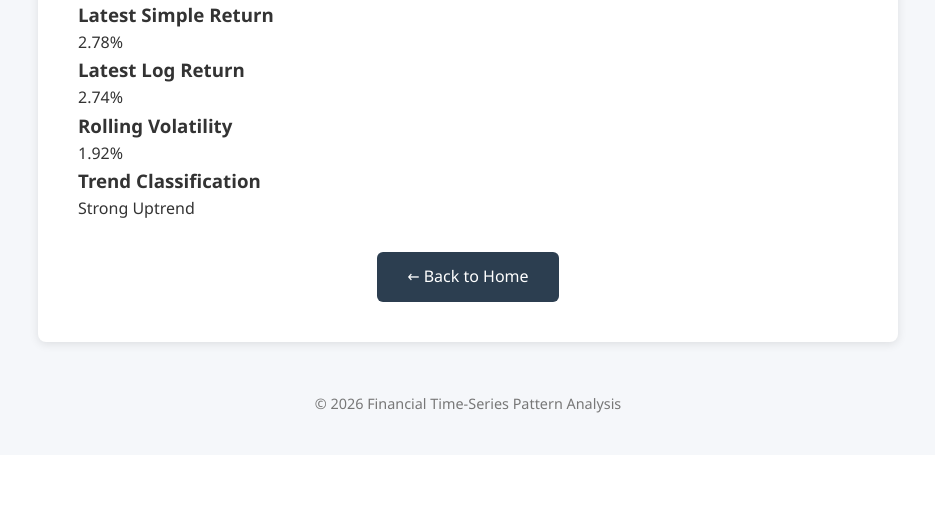
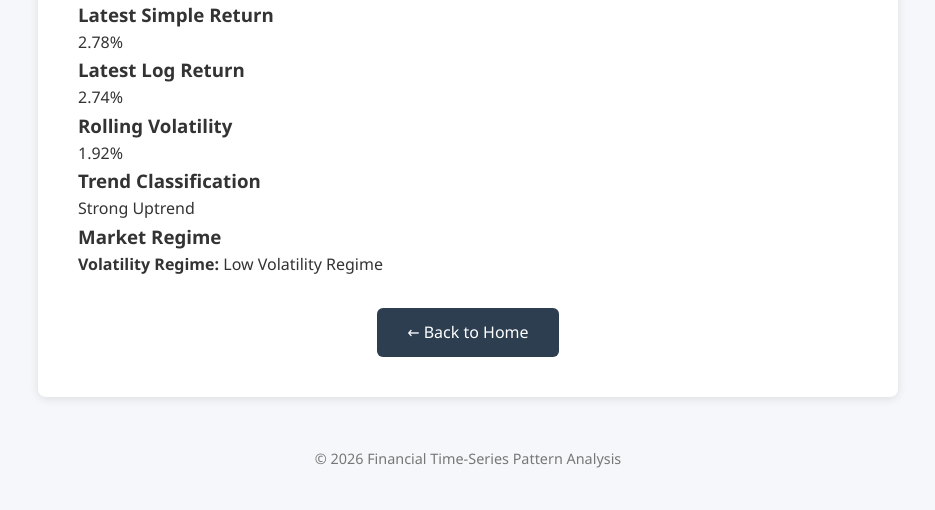
Before and after one commit to Prajwal0422/ai-financial-time-series-learning, a Flask app: page /dashboard in a window 1280 px wide. Shown: the part 674-1184 px from the top of the page, without its empty margins (172-1107 px from the left). Before the commit the page ends 1087 px from the top, so only its background shows below. Run offline with Flask 3, Linux system fonts and the light colour scheme.

Commit message:
Day 5: Added volatility regime detection

```diff
--- /dev/null
+++ b/analysis/regimes.py
@@ -0,0 +1,10 @@
+def detect_volatility_regime(df):
+    df = df.copy()
+
+    recent_vol = df["Rolling_Volatility"].iloc[-1]
+    avg_vol = df["Rolling_Volatility"].mean()
+
+    if recent_vol > avg_vol:
+        return "High Volatility Regime"
+    else:
+        return "Low Volatility Regime"
--- a/app.py
+++ b/app.py
@@ -3,6 +3,7 @@ from analysis.data_loader import load_stock_data
 from analysis.summary import get_stock_summary
 from analysis.returns import calculate_returns
 from analysis.trends import detect_trend_advanced
+from analysis.regimes import detect_volatility_regime
 
 app = Flask(__name__)
 
@@ -17,6 +18,7 @@ def dashboard():
 
     summary = get_stock_summary(df)
     trend = detect_trend_advanced(df)
+    volatility_regime = detect_volatility_regime(df)
 
     latest_simple_return = round(df["Simple_Return"].iloc[-1] * 100, 2)
     latest_log_return = round(df["Log_Return"].iloc[-1] * 100, 2)
@@ -28,7 +30,8 @@ def dashboard():
         trend=trend,
         simple_return=latest_simple_return,
         log_return=latest_log_return,
-        volatility=latest_volatility
+        volatility=latest_volatility,
+        volatility_regime=volatility_regime
     )
 
 if __name__ == "__main__":
--- a/templates/dashboard.html
+++ b/templates/dashboard.html
@@ -65,6 +65,11 @@
                         <p class="trend-{{ trend.replace(' ', '-').lower() }}">{{ trend }}</p>
                     </div>
                 </div>
+
+                <div class="regime-section">
+                    <h3>Market Regime</h3>
+                    <p><b>Volatility Regime:</b> <span class="regime-{{ volatility_regime.replace(' ', '-').lower() }}">{{ volatility_regime }}</span></p>
+                </div>
             </section>
 
             <div class="nav-link">
```
